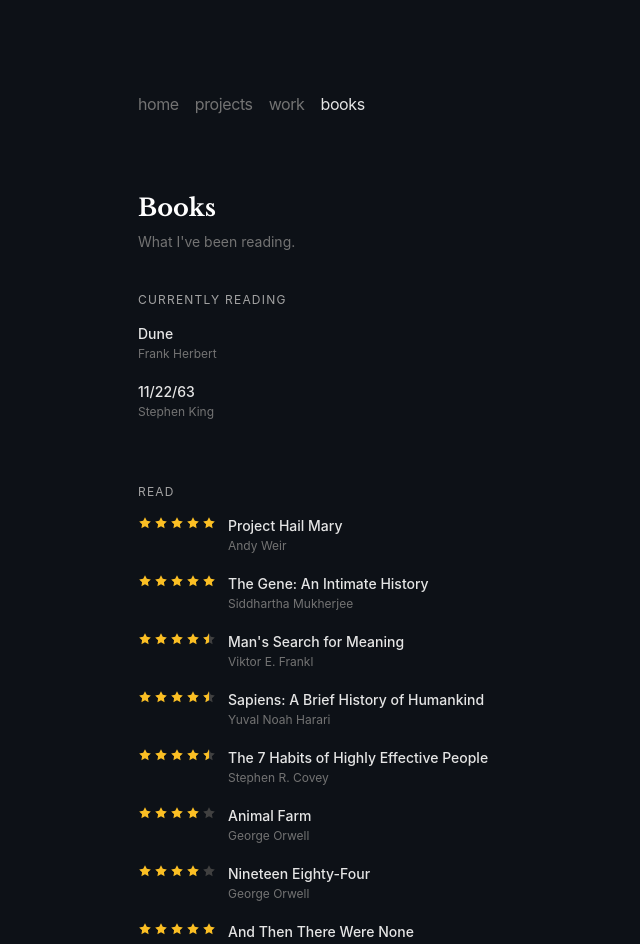
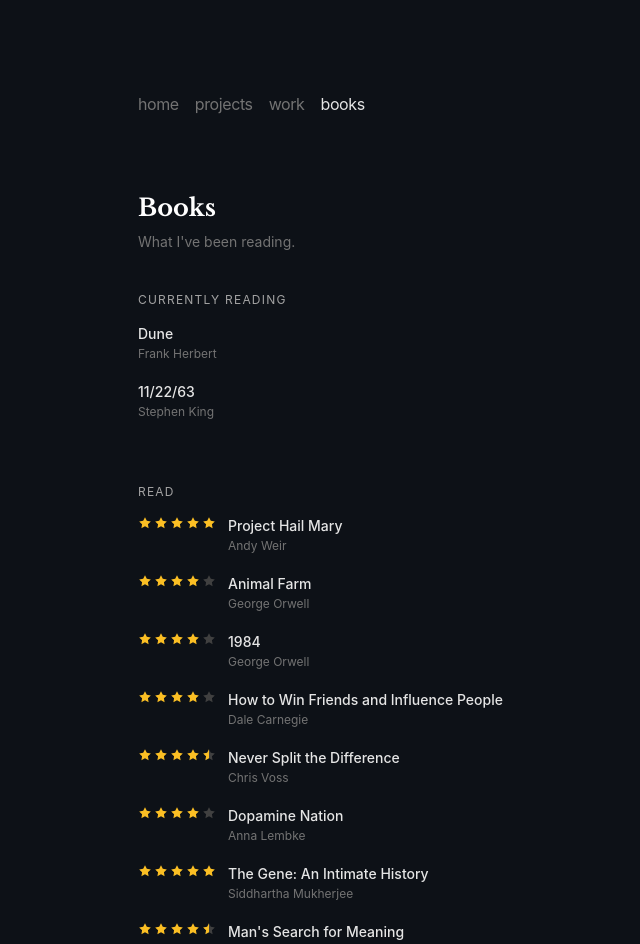
Before and after one commit to infinityp913/ananthp, a Next.js app: page /books in a window 1280 px wide. Shown: the top 944 px of the page, without its empty margins (166-806 px from the left). Built offline with nearby package versions, Linux system fonts and the light colour scheme.

Commit message:
feat(books): add How to Win Friends, Never Split the Difference, Dopamine Nation; rename 1984

```diff
--- a/pages/books/index.js
+++ b/pages/books/index.js
@@ -16,14 +16,41 @@
 
 const books = [
   { title: "Project Hail Mary", author: "Andy Weir", rating: 5 },
-  { title: "The Gene: An Intimate History", author: "Siddhartha Mukherjee", rating: 5 },
-  { title: "Man's Search for Meaning", author: "Viktor E. Frankl", rating: 4.5 },
-  { title: "Sapiens: A Brief History of Humankind", author: "Yuval Noah Harari", rating: 4.5 },
-  { title: "The 7 Habits of Highly Effective People", author: "Stephen R. Covey", rating: 4.5 },
   { title: "Animal Farm", author: "George Orwell", rating: 4 },
-  { title: "Nineteen Eighty-Four", author: "George Orwell", rating: 4 },
+  { title: "1984", author: "George Orwell", rating: 4 },
+  {
+    title: "How to Win Friends and Influence People",
+    author: "Dale Carnegie",
+    rating: 4,
+  },
+  { title: "Never Split the Difference", author: "Chris Voss", rating: 4.5 },
+  { title: "Dopamine Nation", author: "Anna Lembke", rating: 4 },
+  {
+    title: "The Gene: An Intimate History",
+    author: "Siddhartha Mukherjee",
+    rating: 5,
+  },
+  {
+    title: "Man's Search for Meaning",
+    author: "Viktor E. Frankl",
+    rating: 4.5,
+  },
+  {
+    title: "Sapiens: A Brief History of Humankind",
+    author: "Yuval Noah Harari",
+    rating: 4.5,
+  },
+  {
+    title: "The 7 Habits of Highly Effective People",
+    author: "Stephen R. Covey",
+    rating: 4.5,
+  },
   { title: "And Then There Were None", author: "Agatha Christie", rating: 5 },
-  { title: "The Murder of Roger Ackroyd", author: "Agatha Christie", rating: 4.5 },
+  {
+    title: "The Murder of Roger Ackroyd",
+    author: "Agatha Christie",
+    rating: 4.5,
+  },
   { title: "Five Little Pigs", author: "Agatha Christie", rating: 4 },
 ];
 
```
